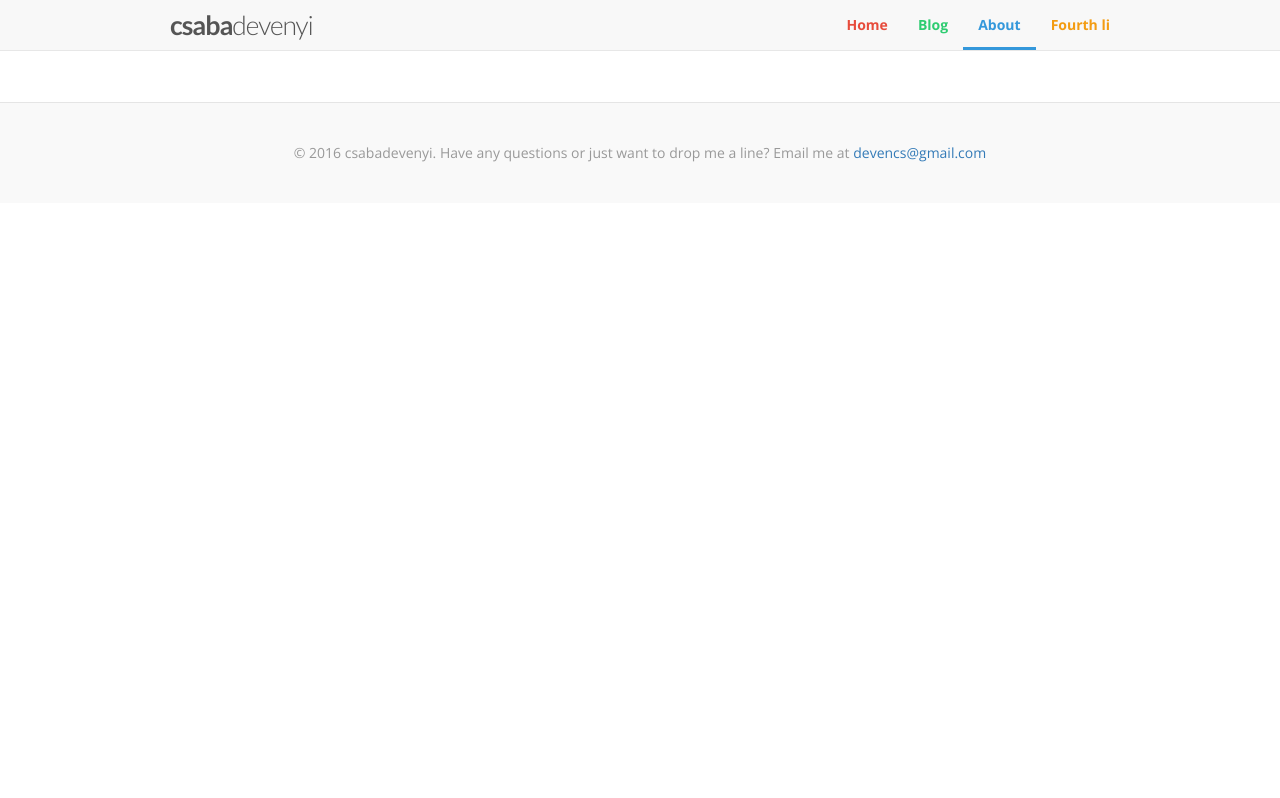
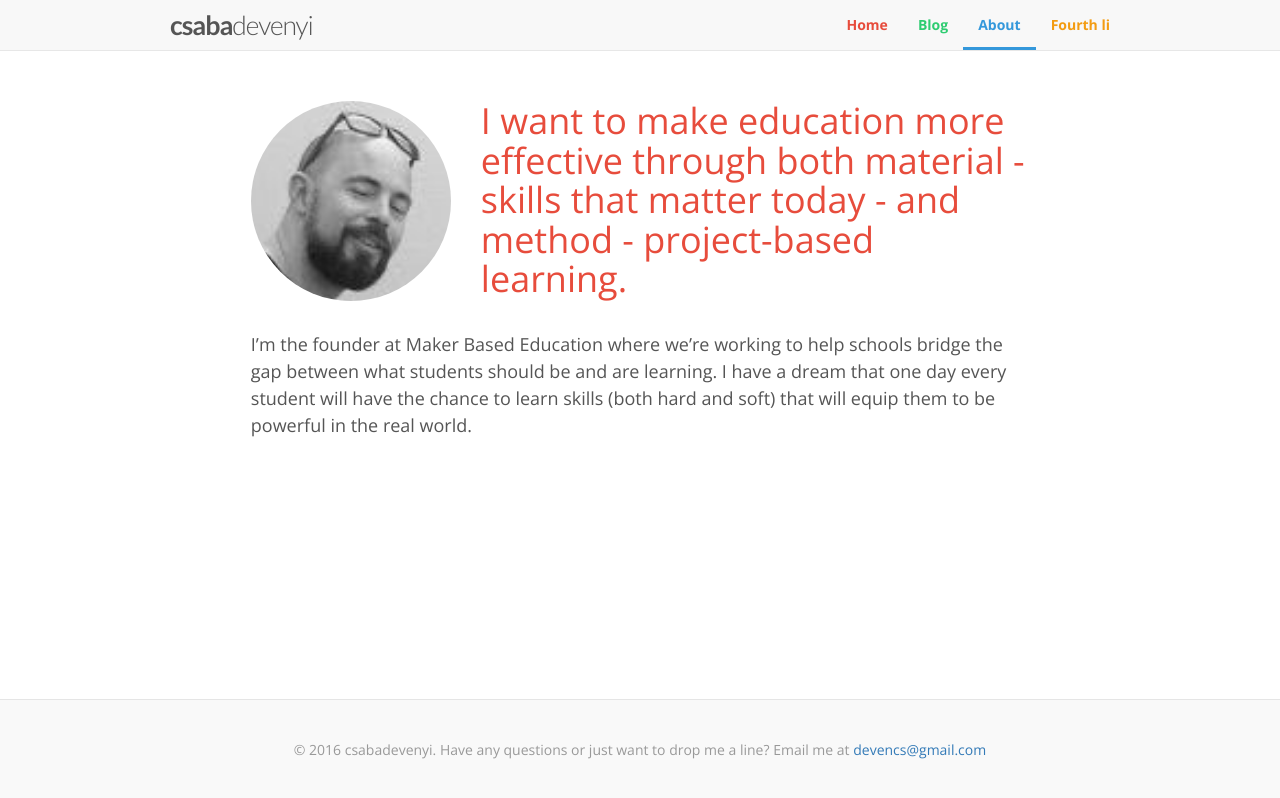
Before and after one commit to devencs/devencs.github.io, a plain HTML site: page blog/about.html in a window 1280 px wide. Drawn offline with nearby package versions, Linux system fonts and the light colour scheme.

Commit message:
finished about page and sticky footer

```diff
--- a/blog/about.html
+++ b/blog/about.html
@@ -47,8 +47,8 @@
         </div>
         <div id="navbar" class="navbar-collapse collapse">
             <ul class="nav navbar-nav navbar-right">
-                <li><a href="../navbar/">Home</a></li>
-                <li><a href="./">Blog<span class="sr-only">(current)</span></a></li>
+                <li><a href="index.html">Home</a></li>
+                <li><a href="index.html">Blog<span class="sr-only">(current)</span></a></li>
                 <li class="active"><a href="about.html">About</a></li>
                 <li><a href="../navbar/">Fourth li</a></li>
             </ul>
@@ -62,8 +62,11 @@
 
         <div class="row">
 
-            <div class="col-md-10 col-md-offset-1 blog-main">
+            <div id="about" class="col-md-10 col-md-offset-1 blog-main">
 
+                <img src="images/devencs.jpg" alt="devencs">
+                <h1>I want to make education more effective through both material - skills that matter today - and method - project-based learning.</h1>
+                <p id="first-paragraph">I’m the founder at Maker Based Education where we’re working to help schools bridge the gap between what students should be and are learning. I have a dream that one day every student will have the chance to learn skills (both hard and soft) that will equip them to be powerful in the real world.</p>
             </div><!-- /.blog-main -->
 
         </div><!-- /.row -->
@@ -72,7 +75,7 @@
 
 </div>
 
-<footer class="blog-footer">
+<footer class="blog-footer sticky-footer">
     <p>&copy; 2016 csabadevenyi. Have any questions or just want to drop me a line? Email me at <a
             href="mailto:devencs@gmail.com" target="_blank">devencs@gmail.com</a></p>
 </footer>
--- a/blog/css/blog.css
+++ b/blog/css/blog.css
@@ -274,6 +274,33 @@ h2 {
     background-color: #d9534f;
 }
 
+/* About */
+
+#about h1 {
+    color: #e74c3c;
+    font-family: 'Open Sans';
+    font-weight: 300;
+}
+
+#about img {
+    height: 200px;
+    border-radius: 100px;
+    float: left;
+    margin-right: 30px;
+    margin-bottom: 10px;
+}
+
+#first-paragraph {
+    clear: left;
+    padding-top: 20px;
+}
+
+.sticky-footer {
+    position: absolute;
+    width: 100%;
+    bottom: 0;
+}
+
 /*
  * Footer
  */
```
Also changed, not shown: blog/images/devencs.jpg (added).
